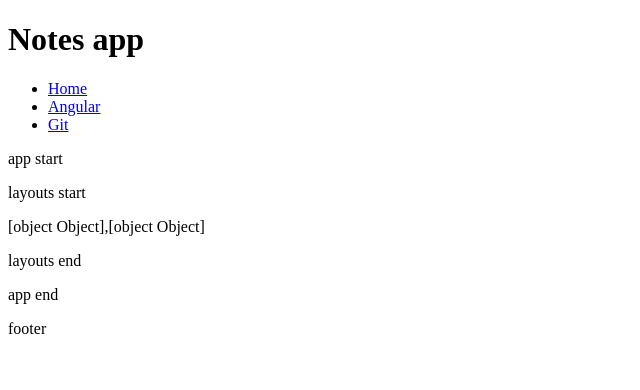
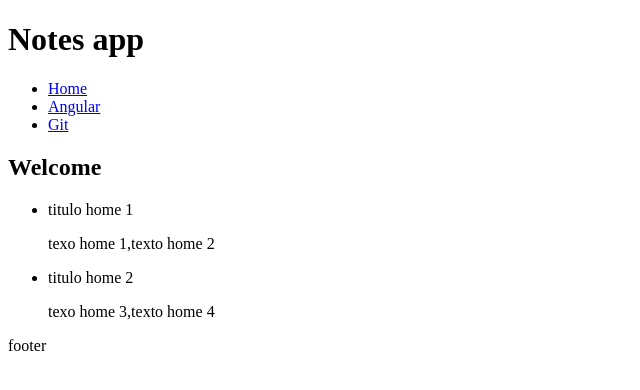
Before and after one commit to pablorgarcia/notes-app, an Angular app: page / in a window 1280 px wide. Shown: the top 390 px of the page, without its empty margins (0-640 px from the left). Built offline with nearby package versions, Linux system fonts and the light colour scheme.

Commit message:
data from db working on layout html

```diff
--- a/src/app/app.component.html
+++ b/src/app/app.component.html
@@ -9,9 +9,9 @@
   </nav>
 </header>
 
-<p>app start</p>
+<!--p>app start</p-->
 <router-outlet></router-outlet>
-<p>app end</p>
+<!--p>app end</p-->
 
 <footer>
   <p>footer</p>
--- a/src/app/components/layout/layout.component.html
+++ b/src/app/components/layout/layout.component.html
@@ -1,6 +1,14 @@
-<p>layouts start</p>
-<p>{{ title }}</p>
+<!--p>layouts start</p-->
+
+<h2>{{ title }}</h2>
+<!--p>DATA -> {{ db }}</p-->
+<ul>
+  <li *ngFor="let data of db">
+    <p>{{ data.title }}</p>
+    <p>{{ data.text }}</p>
+  </li>
+</ul>
+
+<!--router-outlet [item]="currentItem"></router-outlet-->
 <router-outlet></router-outlet>
-
-{{ data }}
-<p>layouts end</p>
+<!--p>layouts end</p-->
--- a/src/app/components/layout/layout.component.ts
+++ b/src/app/components/layout/layout.component.ts
@@ -1,9 +1,9 @@
 import { Component, OnInit } from '@angular/core';
 import { Router, RouterState } from '@angular/router';
 
-import { AngularDB } from '../../interfaces/angular-db';
+import { DB } from '../../interfaces/db';
 
-import { AngularDbService } from '../../services/angular-db.service'
+import { DbService } from '../../services/db.service'
 
 @Component({
   selector: 'app-layout',
@@ -14,41 +14,43 @@ import { AngularDbService } from '../../services/angular-db.service'
 export class LayoutComponent implements OnInit {
 
   private state: RouterState;
-  private currentUrl: string = '';
+  public currentUrl: string = 'YO SOY TU PADRE';
 
-  public title: any;
-  public data: any;
-/*
-  data: AngularDB;
-  title: AngularDB;
-*/
+  public title: string = '';
+  public db: DB[] = [];
+
+  currentItem: string = '';
+
 
   constructor(
     private router: Router,
-    public angularDbService: AngularDbService
-    ) {
+    public dbService: DbService
+    )
+  {
     this.state = router.routerState;
     this.currentUrl = this.state.snapshot.url;
-    console.log('state',this.currentUrl);
+    //console.log('state',this.currentUrl);
   }
 
   ngOnInit(): void {
 
     switch (this.currentUrl) {
       case '/angular':
-        this.data = 'ANGULAR';
+        this.title = 'Angular';
+        this.db = this.dbService.getAngularDB();
         break;
       case '/git':
-        this.data = 'GIT';
+        this.title = 'Guía rápida para Git';
+        this.db = this.dbService.getGitDB();
         break;
       default:
-        this.data = 'HOME';
+        this.title = 'Welcome';
+        this.db = this.dbService.getHomeDB();
         break;
     }
 
-    this.data = this.angularDbService.angularDB;
-    //console.log(this.data);
-    //this.title = this.data[0].title;
+    console.log('QUE HAY EN DATA', this.db);
+
   }
 
 }
--- a/src/app/components/side-nav-right/side-nav-right.component.html
+++ b/src/app/components/side-nav-right/side-nav-right.component.html
@@ -1 +1,6 @@
-<p>side-nav-right works!</p>
+<p>side-nav-right start</p>
+
+<!--p>Dato desde el Padre al Hijo {{ item }}</p-->
+<p>SOY {{ item }}</p>
+
+<p>side-nav-right end</p>
--- a/src/app/components/side-nav-right/side-nav-right.component.ts
+++ b/src/app/components/side-nav-right/side-nav-right.component.ts
@@ -1,4 +1,4 @@
-import { Component, OnInit } from '@angular/core';
+import { Component, OnInit, Input } from '@angular/core';
 
 @Component({
   selector: 'app-side-nav-right',
@@ -8,6 +8,9 @@ import { Component, OnInit } from '@angular/core';
 
 export class SideNavRightComponent implements OnInit {
 
+  //@Input() item: string;
+  item: string = 'HIJO';
+
   constructor() {}
 
   ngOnInit(): void {}
--- a/src/app/interfaces/angular-db.ts
+++ b/src/app/interfaces/db.ts
@@ -1,4 +1,4 @@
-export interface AngularDB {
+export interface DB {
   title: string;
   text: object;
 }
--- a/src/app/services/angular-db.service.ts
+++ /dev/null
@@ -1,29 +0,0 @@
-import { Injectable } from '@angular/core';
-import { AngularDB } from '../interfaces/angular-db';
-
-@Injectable({
-  providedIn: 'root'
-})
-
-export class AngularDbService {
-
-  public angularDB: AngularDB[] = [
-    {
-      title: 'titulo01',
-      text: [
-        'texo11',
-        'texto12'
-      ]
-    },
-    {
-      title: 'titulo02',
-      text: [
-        'texo21',
-        'texto22'
-      ]
-    },
-  ];
-
-  constructor() {}
-
-}
--- /dev/null
+++ b/src/app/services/db.service.ts
@@ -0,0 +1,71 @@
+import { Injectable } from '@angular/core';
+import { DB } from '../interfaces/db';
+
+@Injectable({
+  providedIn: 'root'
+})
+
+export class DbService {
+
+  public homeDB: DB[] = [
+    {
+      title: 'titulo home 1',
+      text: [
+        'texo home 1',
+        'texto home 2'
+      ]
+    },
+    {
+      title: 'titulo home 2',
+      text: [
+        'texo home 3',
+        'texto home 4'
+      ]
+    },
+  ];
+
+
+  public angularDB: DB[] = [
+    {
+      title: 'titulo angular 1',
+      text: [
+        'texo angular 1',
+        'texto angular 2'
+      ]
+    },
+    {
+      title: 'titulo angular 2',
+      text: [
+        'texo angular 3',
+        'texto angular 4'
+      ]
+    },
+  ];
+
+
+  public gitDB: DB[] = [
+    {
+      title: 'titulo git 1',
+      text: [
+        'texo git 1',
+        'texto git 2'
+      ]
+    },
+    {
+      title: 'titulo git 2',
+      text: [
+        'texo git 3',
+        'texto git 4'
+      ]
+    },
+  ];
+
+  constructor() {}
+
+  public getHomeDB(): DB[] { return this.homeDB; }
+
+  public getAngularDB(): DB[] { return this.angularDB; }
+
+  public getGitDB(): DB[] { return this.gitDB; }
+
+}
```
Also changed, not shown: src/app/SCHEMA-MODULES.md (+2 -2 lines), src/app/app-routing.module.ts (+5 -2 lines), src/app/components/layout/layout.module.ts (+6 -5 lines), src/app/components/layout/layout–routing.module.ts (deleted, +0 -16 lines).
